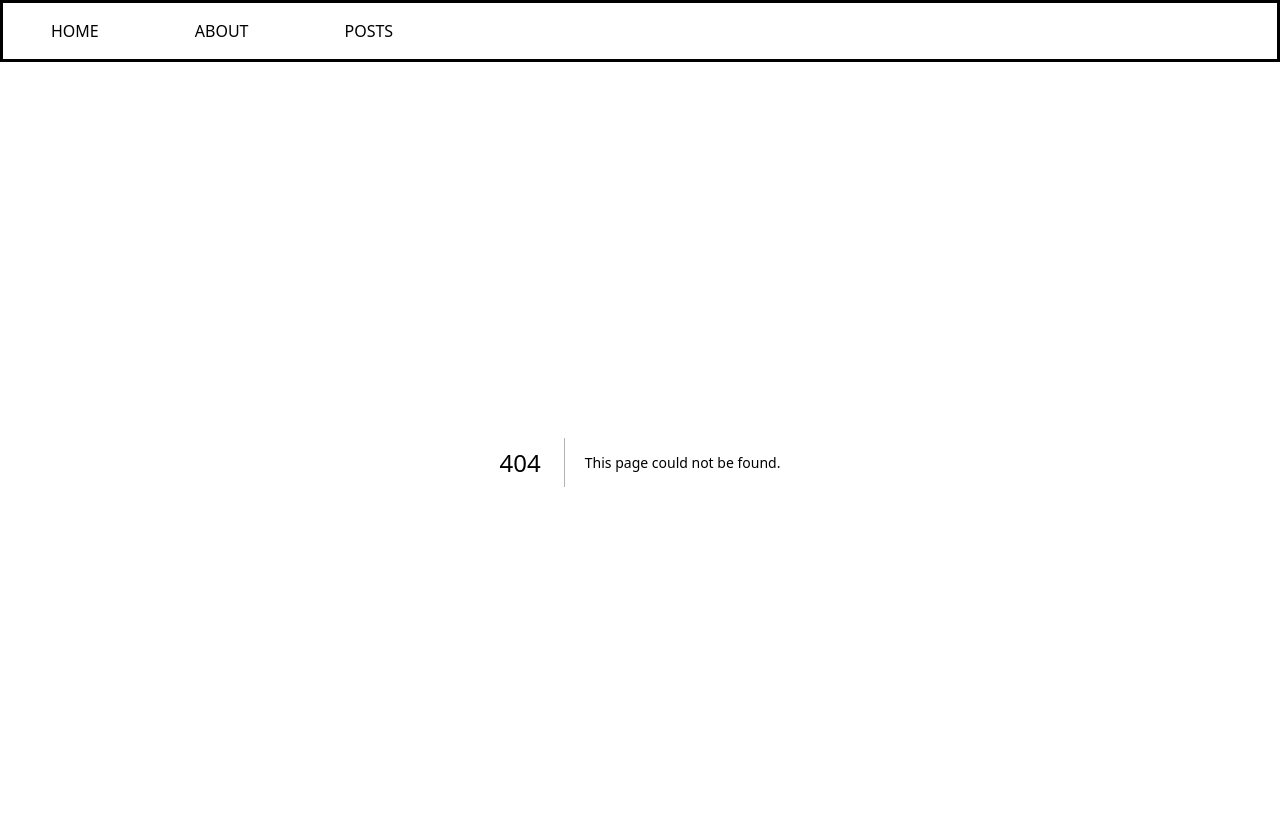
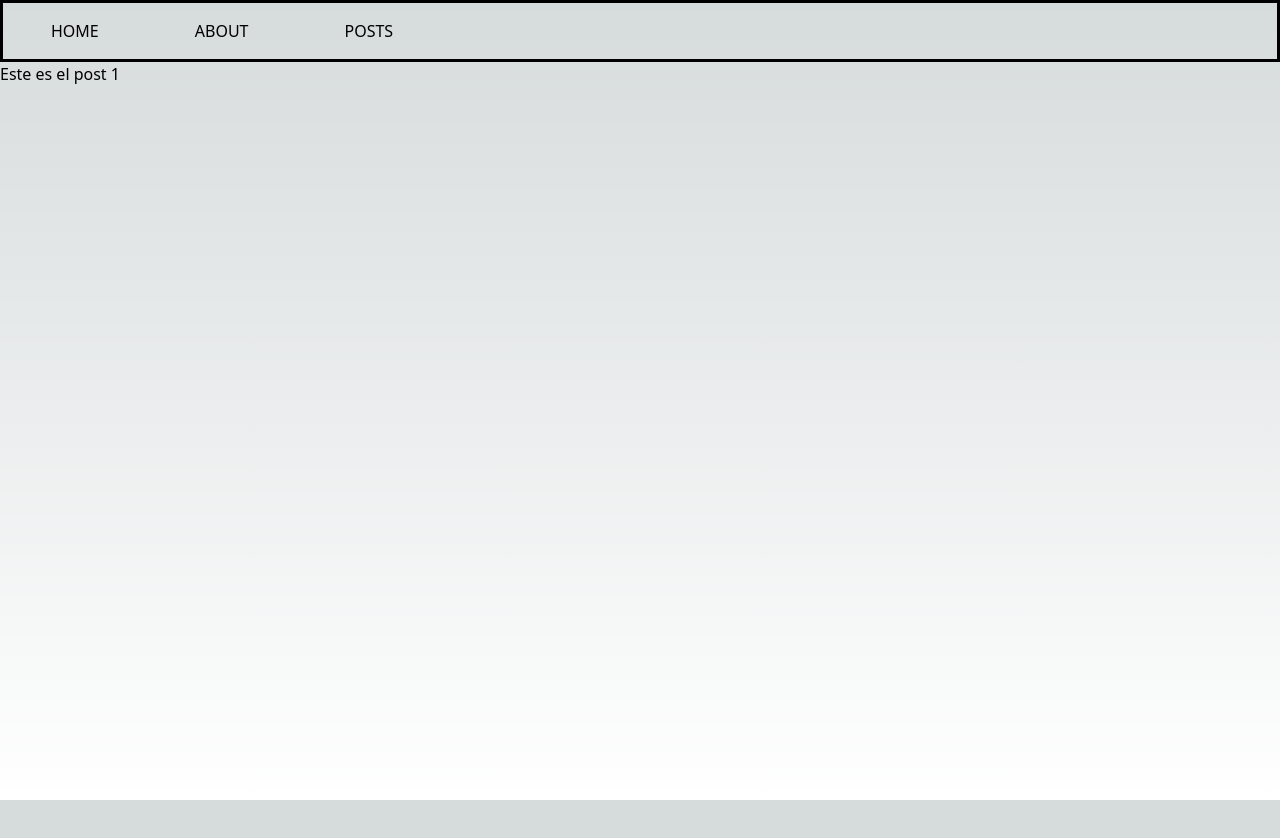
Before and after one commit to capitan-beto/next-basics, a Next.js app: page /posts/1 in a window 1280 px wide. Before the commit this address had no page. Shown: the top 838 px of the page. After the commit the page ends 800 px from the top, so only its background shows below. Built offline with nearby package versions, Linux system fonts and the light colour scheme.

Commit message:
Add post file and dinamyc routing

```diff
--- /dev/null
+++ b/src/app/posts/[id]/page.jsx
@@ -0,0 +1,7 @@
+export default function Post({ params }) {
+    const { id } = params;
+
+    return (
+        <h1>Este es el post {id}</h1>
+    )
+}
```
